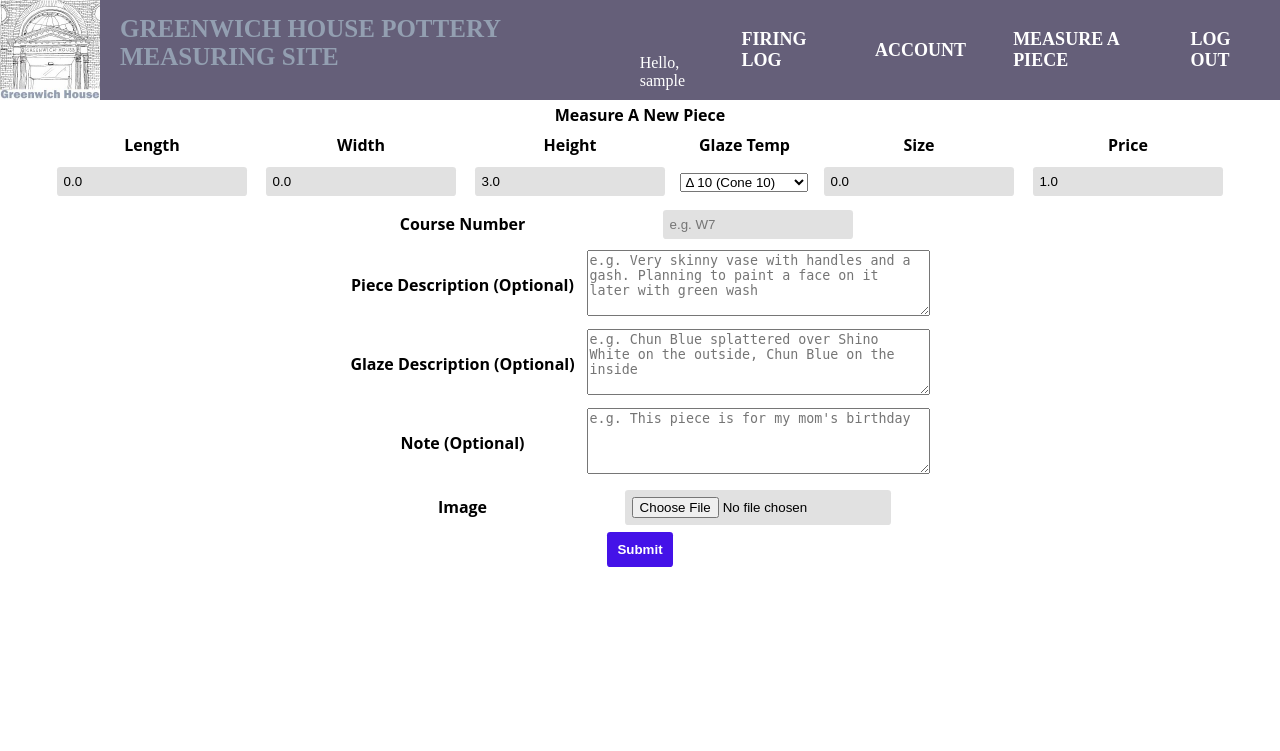
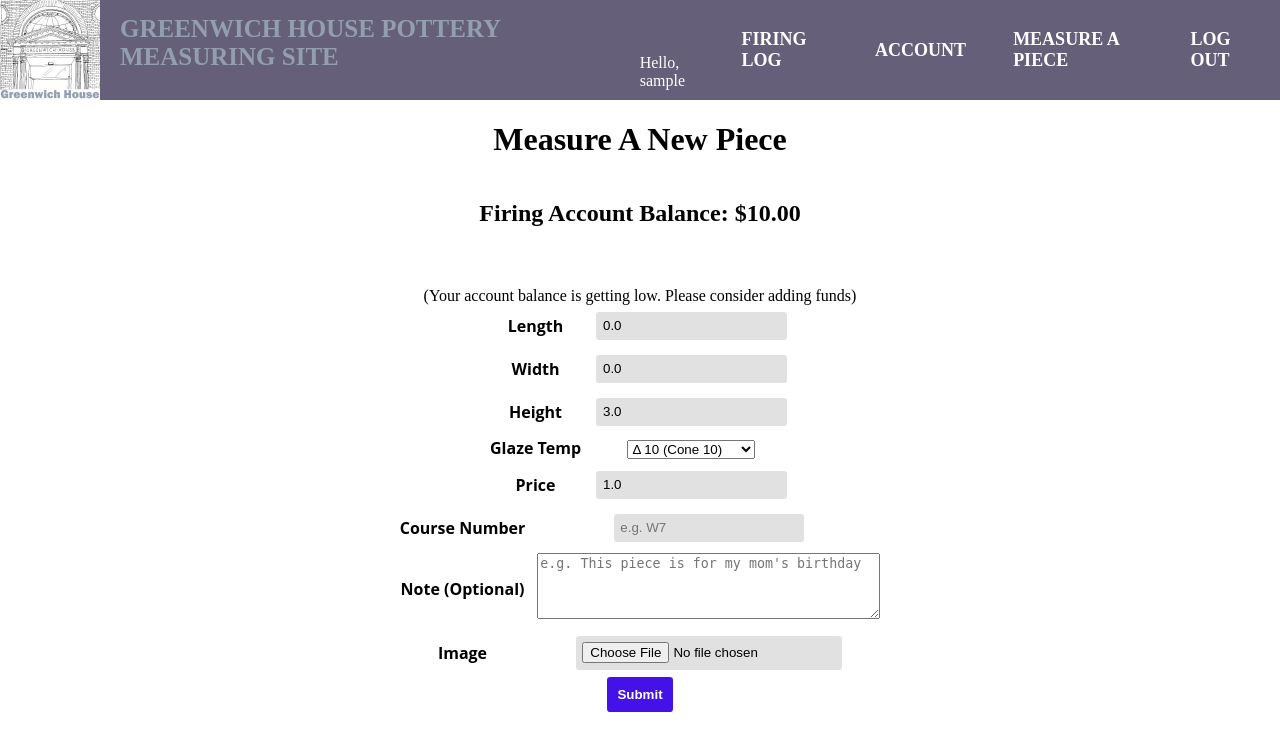
Before and after one commit to rlronan/ghp-measurement, a Django app: page /1/piece/ in a window 1280 px wide. Shown: the top 751 px of the page. Run offline with Django 4.2, Linux system fonts and the light colour scheme; a user stored in the database is signed in; tables that the repository leaves empty hold one stand-in row (values such as "Sample post").

Commit message:
Fix permissions, restrict measure on negative balance

```diff
--- a/measure/forms.py
+++ b/measure/forms.py
@@ -6,6 +6,9 @@
 from django.utils import timezone
 from .constants import *
 import decimal
+
+import gettext
+_ = gettext.gettext
 # class PieceForm(forms.ModelForm):
 #     class Meta:
 #         model = Piece
@@ -19,14 +22,23 @@
     firing_price_per_cubic_inch.widget.attrs.update({'class': 'form-control'})
     glazing_price_per_cubic_inch = forms.DecimalField(label="glazing_price_per_cubic_inch" , max_digits=5, decimal_places=3, initial=0.00)
     glazing_price_per_cubic_inch.widget.attrs.update({'class': 'form-control'})
+            # set the user balance to the current user balance
+    # user_balance = forms.DecimalField(max_digits=5, decimal_places=2, initial=0.00)
+    # user_balance.widget.attrs.update({'readonly': 'readonly'})
+
     class Meta:
         model = Piece
-        fields = ['ghp_user', 'ghp_user_piece_id', 'length', 'width', 'height',
-                  'glaze_temp', 'size', 'price', 'firing_price', 'glazing_price', 'course_number',
-                  'piece_description', 'glaze_description', 'note', 'image']
+        fields = ['ghp_user', 'ghp_user_piece_id',
+                  'length', 'width', 'height',
+                  'glaze_temp', 'size', 'price',
+                  'firing_price', 'glazing_price',
+                  'course_number', 'note',
+                  'image'] #'piece_description', 'glaze_description',
         #exclude = ['ghp_user', 'ghp_user_piece_id']
     def __init__(self, *args, **kwargs):
         self.ghp_user = kwargs.pop('ghp_user', None)
+        self.user_balance = kwargs.pop('user_balance', None)
+        print("user balance: ", self.user_balance)
         super().__init__(*args, **kwargs)
         self.fields['ghp_user'].widget = forms.HiddenInput(attrs={'readonly': 'readonly'})
         self.fields['ghp_user_piece_id'].widget = forms.HiddenInput(attrs={'readonly': 'readonly'})
@@ -57,18 +69,19 @@
 
 
         # Set widget for size field to ReadOnlyInput
-        self.fields['size'].widget = forms.TextInput(attrs={'readonly': 'readonly'})
+        #self.fields['size'].widget = forms.TextInput(attrs={'readonly': 'readonly'})
+        self.fields['size'].widget = forms.HiddenInput(attrs={'readonly': 'readonly'})
         self.fields['price'].widget = forms.TextInput(attrs={'readonly': 'readonly'})
 
         self.fields['firing_price'].widget = forms.HiddenInput(attrs={'readonly': 'readonly'})
         self.fields['glazing_price'].widget = forms.HiddenInput(attrs={'readonly': 'readonly'})
 
         self.fields['course_number'].widget.attrs['placeholder'] = 'e.g. W7'
-        self.fields['piece_description'].widget = forms.Textarea(attrs={'rows': 4, 'cols': 40})
-        self.fields['piece_description'].widget.attrs['placeholder'] = 'e.g. Very skinny vase with handles and a gash. Planning to paint a face on it later with green wash'
+        # self.fields['piece_description'].widget = forms.Textarea(attrs={'rows': 4, 'cols': 40})
+        # self.fields['piece_description'].widget.attrs['placeholder'] = 'e.g. Very skinny vase with handles and a gash. Planning to paint a face on it later with green wash'
 
-        self.fields['glaze_description'].widget = forms.Textarea(attrs={'rows': 4, 'cols': 40})
-        self.fields['glaze_description'].widget.attrs['placeholder'] = 'e.g. Chun Blue splattered over Shino White on the outside, Chun Blue on the inside'
+        # self.fields['glaze_description'].widget = forms.Textarea(attrs={'rows': 4, 'cols': 40})
+        # self.fields['glaze_description'].widget.attrs['placeholder'] = 'e.g. Chun Blue splattered over Shino White on the outside, Chun Blue on the inside'
 
         self.fields['note'].widget = forms.Textarea(attrs={'rows': 4, 'cols': 40})
         self.fields['note'].widget.attrs['placeholder'] = 'e.g. This piece is for my mom\'s birthday'
@@ -78,9 +91,10 @@
 
         self.fields['firing_price_per_cubic_inch'].widget = forms.HiddenInput(attrs={'readonly': 'readonly'})
         self.fields['glazing_price_per_cubic_inch'].widget = forms.HiddenInput(attrs={'readonly': 'readonly'})
-
-        # Set initial values for ghp_user and ghp_user_piece_id
-
+        #self.user_balance = self.ghp_user_acount.balance
+        # set the user balance to the current user balance
+#        self.fields['user_balance'].initial=self.ghp_user.get_balance()
+        # self.fields['user_balance'].widget = forms.TextInput(attrs={'readonly': 'readonly'})
 
 
     def clean(self):
@@ -168,7 +182,14 @@
         if cleaned_data['price'] < MINIMUM_PRICE:
             cleaned_data['price'] = decimal.Decimal(MINIMUM_PRICE)
             #self.add_error('price', 'Price must be at least $' + str(MINIMUM_PRICE))
+        print(self.user_balance, cleaned_data['price'], self.user_balance - cleaned_data['price'])
+        if self.user_balance - cleaned_data['price'] < -25:
+            raise ValidationError(
+                _("You cannot measure a piece that will bring your account balance below -$25.00. Please add money to your account before measuring."),
+                code="balance_too_low")
+
         # Return the cleaned data
+
         return cleaned_data
 
 
@@ -235,7 +256,7 @@
 
 
         self.fields['note'].widget = forms.Textarea(attrs={'rows': 4, 'cols': 40})
-        self.fields['note'].widget.attrs['placeholder'] = 'e.g. This piece is for my mom\'s birthday'
+        self.fields['note'].widget.attrs['placeholder'] = 'e.g. Very skinny vase with handles and a gash. Glazed with Chun Blue splattered over Shino White on the outside, Chun Blue on the inside.'
         self.fields['note'].initial = self.piece.note
 
         self.fields['firing_price_per_cubic_inch'].initial = self.ghp_user.get_price_scale()[0]
@@ -327,6 +348,10 @@
         if cleaned_data['price'] < MINIMUM_PRICE:
             cleaned_data['price'] = decimal.Decimal(MINIMUM_PRICE)
             #self.add_error('price', 'Price must be at least $' + str(MINIMUM_PRICE))
+
+        # self.add_error('user_balance_too_low', 'You cannot measure a piece that will bring your account balance below -$25.00. Please pay your balance before measuring this piece.')
+
+
         # Return the cleaned data
         return cleaned_data
 
--- a/measure/models.py
+++ b/measure/models.py
@@ -84,7 +84,12 @@
             # later we can add a default scale for non-students if ghp ever wants
             return (USER_FIRING_SCALE, USER_GLAZING_SCALE)
 
-
+    def get_balance(self):
+        if not Account.objects.filter(ghp_user=self).exists():
+            print("WARNING: User does not have an account, but they should! Creating one")
+            Account.objects.create(ghp_user=self, balance=0.00, last_update=timezone.now())
+            print("Account created for GHPUser")
+        return Account.objects.get(ghp_user=self).balance
 
     def __str__(self):
         s = self.first_name + ' ' + self.last_name
--- a/measure/templates/measure/piece.html
+++ b/measure/templates/measure/piece.html
@@ -1,6 +1,7 @@
 {% include "measure/base.html" %}
 
 {% load static %}
+{% load number_mult %}
 
 <style>
     table.center td.centertext {
@@ -56,8 +57,24 @@
             {{ hidden }}
         {% endfor %}
         <!-- {{ form.as_div }} -->
+        <h1>Measure A New Piece</h1>
+        {% if form.user_balance >= 25 %}
+        <h2>Firing Account Balance: ${{form.user_balance}}</h2>
+        {% elif form.user_balance >= 0 %}
+        <h2>Firing Account Balance: ${{form.user_balance}}<h2>
+        </h3> (Your account balance is getting low. Please consider adding funds)</h3>
+        {% elif form.user_balance >= -25 %}
+        <h2>Firing Account Balance: -${{form.user_balance|mult:-1}}</h2>
+        </h3>(Warning: Your account balance is negative. You will not be able to fire anything that brings it too negative)</h3>
+        {% else %}
+        <h2>Firing Account Balance: -${{form.user_balance|mult:-1}}</h2>
+        </h3>(WARNING: YOU CANNOT MEASURE OR FIRE ADDITIONAL PIECES UNTIL YOU ADD FUNDS TO YOUR ACCOUNT BALANCE)</h3>
+
+        <!-- <th colspan="6">Balance: -${{user_balance|mult:-1}}</th> -->
+        {% endif %}
+
         <table class="center">
-            <tr>
+                <!-- <tr>
                     <th colspan="6">Measure A New Piece</th>
                 </tr>
                 <tr>
@@ -76,21 +93,32 @@
                     <td>{{ form.size }}</td>
                     <td>{{ form.price }}</td>
                 </tr>
+            </table> -->
+            <tr>
+                <th>Length {{form.length.erros}} </th>
+                <td>{{ form.length}} </td>
+            </tr>
+            <tr>
+                <th>Width {{form.width.erros}}</th>
+                <td>{{ form.width}}</td>
+            </tr>
+                <th>Height {{form.height.erros}}</th>
+                <td>{{ form.height}}</td>
+            </tr>
+            <tr>
+                <th>Glaze Temp {{form.glaze_temp.erros}}</th>
+                <td class="centertext">{{ form.glaze_temp }}</td>
+            </tr>
+            <tr>
+                <th>Price {{form.price.erros}}</th>
+                <td>{{ form.price }}</td>
+            </tr>
+
         </table>
         <table class="center">
             <tr>
                 <th>Course Number {{form.course_number.erros}}</th>
                 <td>{{ form.course_number }}</td>
-            </tr>
-
-            <tr>
-                <th>Piece Description (Optional) {{form.piece_description.erros}}</th>
-                <td>{{ form.piece_description }}</td>
-            </tr>
-
-            <tr>
-                <th>Glaze Description (Optional) {{form.glaze_description.erros}}</th>
-                <td>{{ form.glaze_description }}</td>
             </tr>
 
             <tr>
--- a/measure/views.py
+++ b/measure/views.py
@@ -27,6 +27,10 @@
     return user.groups.filter(name='can_refund').exists()
 
 def user_can_add_credit_check(user):
+    print("Checking if user is in group can_add_credit")
+    print("User: {}".format(user))
+    print("User groups: {}".format(user.groups.all()))
+    print("User groups filter: {}".format(user.groups.filter(name='can_add_credit').exists()))
     return user.groups.filter(name='can_add_credit').exists()
 
 
@@ -34,6 +38,11 @@
 
 @login_required(login_url='measure:login')
 def index_view(request):
+    print("Checking if user has permission to account index page")
+    if not user_is_staff_check(request.user):
+        print("Requesting user: {}, does not have access to the account index page".format(request.user.get_username()))
+        return redirect(reverse("measure:login"))#/?next=%s" % request.path))
+
     ghp_user_admins = GHPUser.objects.filter(current_admin=True).order_by('last_name').all()
     ghp_user_staff = GHPUser.objects.filter(current_staff=True).order_by('last_name').all()
     ghp_user_students = GHPUser.objects.filter(current_student=True).order_by('last_name').all()
@@ -102,8 +111,9 @@
         print("Requesting user: {}, does not have access to ghp_user: {}".format(request.user.get_username(), ghp_user.get_username()))
         return redirect(reverse("measure:login/?next=%s" % request.path))
 
+    user_balance = ghp_user.account.balance #Account.objects.filter(ghp_user=ghp_user).first() # should only be one
     if request.method == 'POST':
-        form = PieceForm(request.POST, ghp_user=ghp_user)
+        form = PieceForm(request.POST, ghp_user=ghp_user, user_balance=user_balance)
         if form.is_valid():
             print("Measuring piece form is valid")
             instance = form.save(commit=False)
@@ -117,7 +127,7 @@
             return render(request, 'measure/piece.html', {'form': form})
 
     else:
-        form = PieceForm(ghp_user=ghp_user)
+        form = PieceForm(ghp_user=ghp_user, user_balance=user_balance)
     return render(request, 'measure/piece.html', {'form': form})
 
 
@@ -229,6 +239,8 @@
     return render(request, 'measure/refund_piece.html', {'form': form, 'ghp_user': ghp_refund_user, 'piece': piece, 'ledgers': ledgers})
 
 @login_required(login_url='measure:login')
+@permission_required(['measure.view_account', 'measure.view_ledger',
+                      'measure.view_piece', 'measure.add_ledger'], raise_exception=True)
 def add_credit_view(request, ghp_user_id):
     # get the user, and the user's account
     ghp_user = get_object_or_404(GHPUser, pk=ghp_user_id)
```
Also changed, not shown: measure/TODO.txt (+11 -10 lines). Lines whose indentation alone changed are shown as unchanged.
